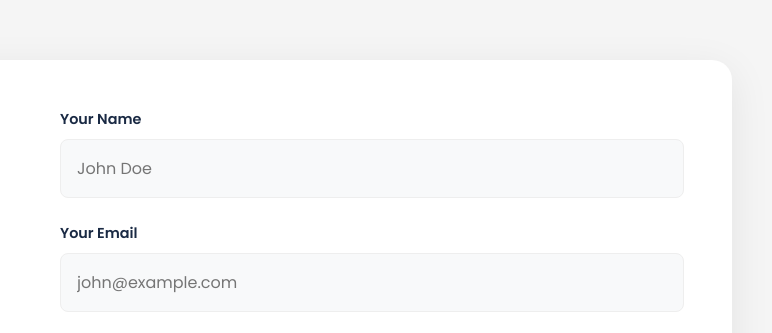
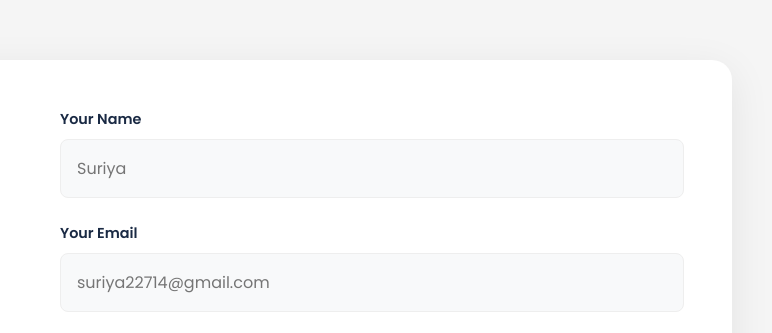
Before and after one commit to SURIYAPRAKASH0212/My-Portfolio, a plain HTML site: page index.html in a window 1280 px wide. Shown: the part 4040-4373 px from the top of the page, 508-1280 px from the left. Drawn offline with Linux system fonts and the light colour scheme.

Commit message:
contact changes

```diff
--- a/index.html
+++ b/index.html
@@ -245,11 +245,11 @@
                     <form id="contact-form" action="https://formspree.io/f/xzdpbnab" method="POST" class="contact-form">
                         <div class="form-group">
                             <label for="name">Your Name</label>
-                            <input type="text" id="name" name="name" required placeholder="John Doe">
+                            <input type="text" id="name" name="name" required placeholder="Suriya">
                         </div>
                         <div class="form-group">
                             <label for="email">Your Email</label>
-                            <input type="email" id="email" name="email" required placeholder="john@example.com">
+                            <input type="email" id="email" name="email" required placeholder="suriya22714@gmail.com">
                         </div>
                         <div class="form-group">
                             <label for="message">Message</label>
```
